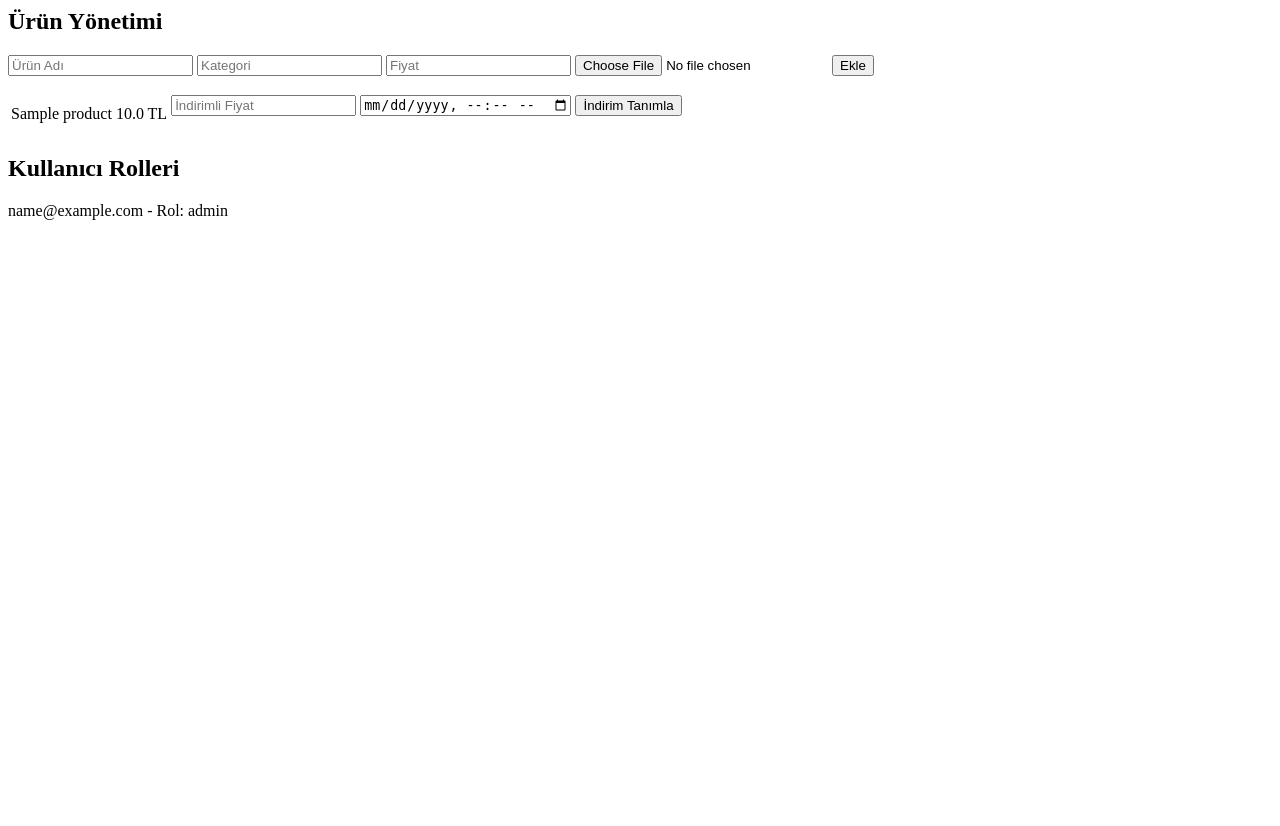
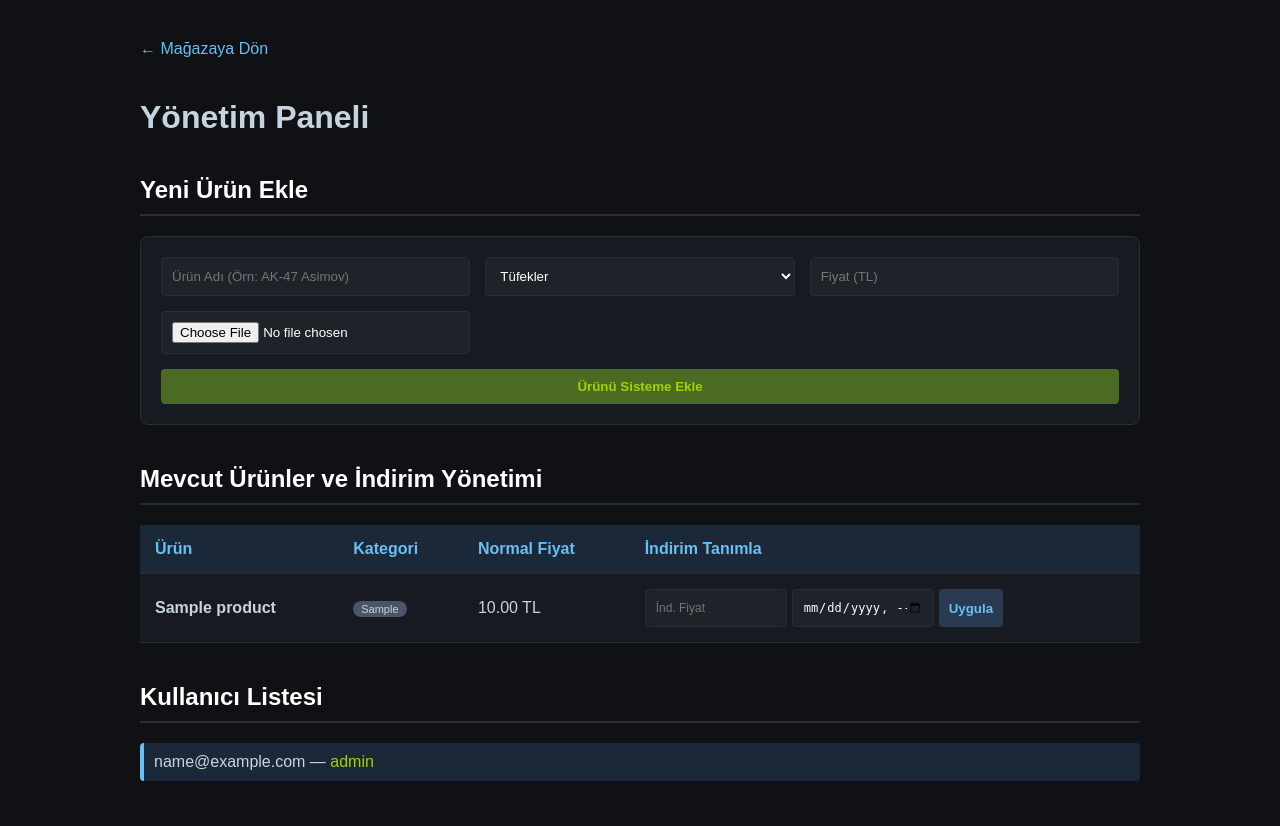
Before and after one commit to yetenozkan4/RexGlobal, a Flask app: page /admin in a window 1280 px wide. Before the commit the page ends 220 px from the top, so only its background shows below. Run offline with Flask 3, Linux system fonts and the light colour scheme; the visitor is signed in with stand-in values (Sample User, id 1); tables that the repository leaves empty hold one stand-in row (values such as "Sample post").

Commit message:
Update admin.html

```diff
--- a/templates/admin.html
+++ b/templates/admin.html
@@ -1,29 +1,85 @@
-<h2>Ürün Yönetimi</h2>
-<form action="/admin/add_product" method="POST" enctype="multipart/form-data">
-    <input type="text" name="name" placeholder="Ürün Adı" required>
-    <input type="text" name="category" placeholder="Kategori">
-    <input type="number" name="price" placeholder="Fiyat">
-    <input type="file" name="img">
-    <button type="submit">Ekle</button>
+<!DOCTYPE html>
+<html lang="tr">
+<head>
+    <meta charset="UTF-8">
+    <title>Yönetim Paneli — RexGlobal</title>
+    <style>
+        body { font-family: sans-serif; background: #0f1114; color: #c6d4df; padding: 40px; margin: 0; }
+        .admin-container { max-width: 1000px; margin: 0 auto; }
+        h2 { color: white; border-bottom: 2px solid #2a2d35; padding-bottom: 10px; margin-top: 40px; }
+
+        /* Form Stilleri */
+        .add-form { background: #171a21; padding: 20px; border-radius: 8px; border: 1px solid #2a2d35; display: grid; grid-template-columns: 1fr 1fr 1fr; gap: 15px; }
+        input, select { background: #1e2329; border: 1px solid #2a2d35; color: white; padding: 10px; border-radius: 4px; }
+        button { background: #4c6b22; color: #a4d007; border: none; padding: 10px; cursor: pointer; font-weight: bold; border-radius: 4px; }
+        button:hover { background: #5a7a28; }
+
+        /* Tablo Stilleri */
+        table { width: 100%; border-collapse: collapse; margin-top: 20px; background: #171a21; }
+        th, td { padding: 15px; text-align: left; border-bottom: 1px solid #2a2d35; }
+        th { background: #1b2838; color: #66c0f4; }
+        .discount-form { display: flex; gap: 5px; }
+        .discount-form input { width: 120px; font-size: 12px; }
+
+        .user-card { background: #1b2838; padding: 10px; margin-bottom: 5px; border-radius: 4px; border-left: 4px solid #66c0f4; }
+        .badge { background: #4a5568; padding: 2px 8px; border-radius: 10px; font-size: 11px; }
+        .back-btn { color: #66c0f4; text-decoration: none; margin-bottom: 20px; display: inline-block; }
+    </style>
+</head>
+<body>
+    <div class="admin-container">
+        <a href="/" class="back-btn">← Mağazaya Dön</a>
+        <h1>Yönetim Paneli</h1>
+
+        <h2>Yeni Ürün Ekle</h2>
+        <form action="/admin/add_product" method="POST" enctype="multipart/form-data" class="add-form">
+            <input type="text" name="name" placeholder="Ürün Adı (Örn: AK-47 Asimov)" required>
+            <select name="category">
+                <option value="Tüfekler">Tüfekler</option>
+                <option value="Bıçaklar">Bıçaklar</option>
+                <option value="Eldivenler">Eldivenler</option>
+            </select>
+            <input type="number" name="price" placeholder="Fiyat (TL)" step="0.01" required>
+            <input type="file" name="img" accept="image/*" required>
+            <button type="submit" style="grid-column: span 3;">Ürünü Sisteme Ekle</button>
         </form>
 
+        <h2>Mevcut Ürünler ve İndirim Yönetimi</h2>
         <table>
+            <thead>
+                <tr>
+                    <th>Ürün</th>
+                    <th>Kategori</th>
+                    <th>Normal Fiyat</th>
+                    <th>İndirim Tanımla</th>
+                </tr>
+            </thead>
+            <tbody>
                 {% for p in products %}
                 <tr>
-        <td>{{ p.name }}</td>
-        <td>{{ p.price }} TL</td>
+                    <td><strong>{{ p.name }}</strong></td>
+                    <td><span class="badge">{{ p.category }}</span></td>
+                    <td>{{ "{:,.2f}".format(p.price) }} TL</td>
                     <td>
-            <form action="/admin/set_discount/{{ p.id }}" method="POST">
-                <input type="number" name="discount_price" placeholder="İndirimli Fiyat">
+                        <form action="/admin/set_discount/{{ p.id }}" method="POST" class="discount-form">
+                            <input type="number" name="discount_price" placeholder="İnd. Fiyat" step="0.01">
                             <input type="datetime-local" name="discount_end">
-                <button type="submit">İndirim Tanımla</button>
+                            <button type="submit" style="background: #2a3a50; color: #66c0f4; padding: 5px 10px;">Uygula</button>
                         </form>
                     </td>
                 </tr>
                 {% endfor %}
+            </tbody>
         </table>
 
-<h2>Kullanıcı Rolleri</h2>
+        <h2>Kullanıcı Listesi</h2>
+        <div style="margin-top: 20px;">
             {% for u in users %}
-    <p>{{ u.email }} - Rol: {{ u.role }}</p>
+            <div class="user-card">
+                {{ u.email }} — <span style="color: #a4d007;">{{ u.role }}</span>
+            </div>
             {% endfor %}
+        </div>
+    </div>
+</body>
+</html>
```
Lines whose indentation alone changed are shown as unchanged.
